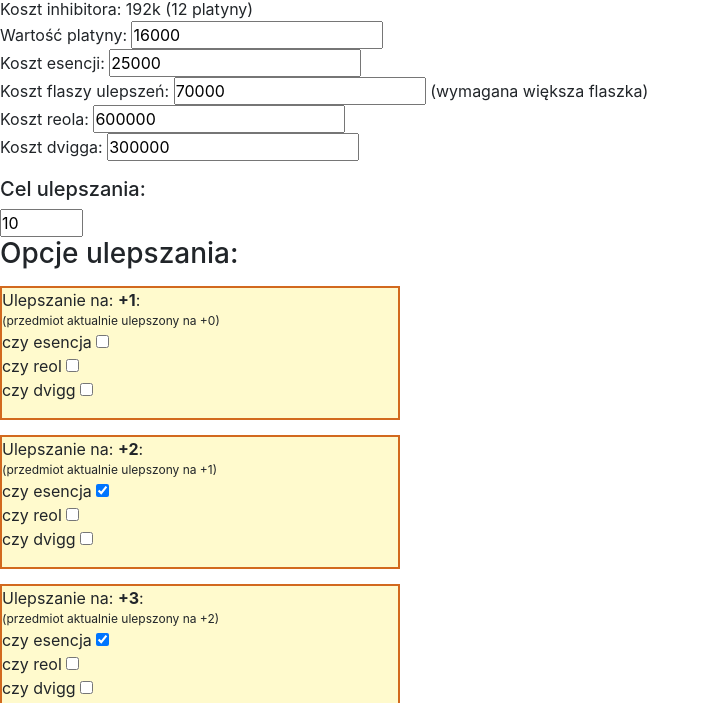
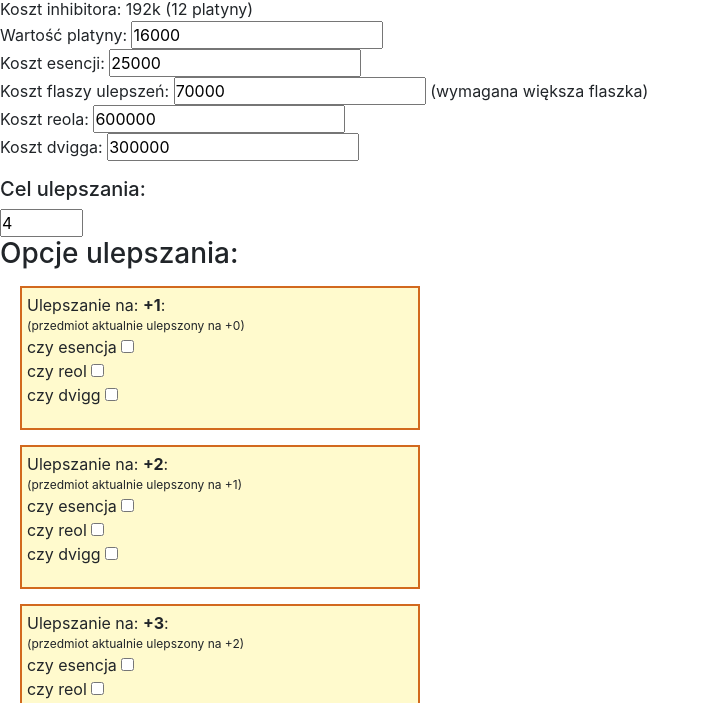
Before and after one commit to Raal93/TaernUpgradesSimulator, a React app: page / in a window 1280 px wide. Shown: the part 409-1112 px from the top of the page, without its empty margins (0-710 px from the left). Built offline with nearby package versions, Linux system fonts and the light colour scheme.

Commit message:
Working on managing the state of UpgradeOption components (partly done).

```diff
--- a/src/components/App.css
+++ b/src/components/App.css
@@ -30,6 +30,12 @@
   border: 2px solid chocolate;
   margin-top: 15px;
   width: 400px;
+  margin-left: 20px;
+  padding: 5px;
+}
+
+.upgradeOption ul {
+  list-style-type: none;
 }
 
 .upgradeOption__small {
--- a/src/components/App.js
+++ b/src/components/App.js
@@ -1,6 +1,5 @@
 import "./App.css";
 import React, { Component } from "react";
-// import { bossData } from "./Data.js";
 import "bootstrap/dist/css/bootstrap.css";
 import ShowItems from "./ShowItems.js";
 import UpgradeCosts from "./UpgradeCosts.js";
--- /dev/null
+++ b/src/components/UpgradeOption.js
@@ -0,0 +1,79 @@
+import React, { Component } from "react";
+
+class UpgradeOption extends Component {
+  state = {
+    // isEssenceAdded: true,
+    // isReolAdded: false,
+    // isDviggAdded: false,
+  };
+
+  componentDidMount() {
+    // this.setBasicOptions();
+  }
+
+  // setBasicOptions = () => {
+  //   const { upgradeStep } = this.props;
+
+  //   let isEssenceAdded = upgradeStep > 0 ? true : false;
+  //   let isReolAdded = upgradeStep > 5 ? true : false;
+  //   let isDviggAdded = upgradeStep > 5 ? true : false;
+
+  //   this.setState({
+  //     isEssenceAdded,
+  //     isReolAdded,
+  //     isDviggAdded,
+  //   });
+  // };
+
+  // handleChange = (e) => {
+  //   this.setState({
+  //     [e.target.name]: e.target.value,
+  //   });
+  // };
+
+  render() {
+    const { upgradeStep, handleOptionStatesChange, essencesValue } = this.props;
+    const { isEssenceAdded, isReolAdded, isDviggAdded } = this.state;
+    // const { handleChange } = this;
+
+    return (
+      <div className="upgradeOption">
+        Ulepszanie na: <strong>+{upgradeStep + 1}</strong>:{" "}
+        <span className="upgradeOption__small">
+          (przedmiot aktualnie ulepszony na +{upgradeStep})
+        </span>
+        <ul>
+          <li>
+            czy esencja{" "}
+            <input
+              type="checkbox"
+              onChange={() => handleOptionStatesChange(upgradeStep, 0)}
+              checked={isEssenceAdded}
+              name="isEssenceAdded"
+            />
+          </li>
+          <li>
+            czy reol{" "}
+            <input
+              type="checkbox"
+              onChange={() => handleOptionStatesChange(upgradeStep, 1)}
+              checked={isReolAdded}
+              name="isReolAdded"
+            />
+          </li>
+          <li>
+            czy dvigg{" "}
+            <input
+              type="checkbox"
+              onChange={() => handleOptionStatesChange(upgradeStep, 2)}
+              checked={isDviggAdded}
+              name="isDviggAdded"
+            />
+          </li>
+        </ul>
+      </div>
+    );
+  }
+}
+
+export default UpgradeOption;
--- a/src/components/UpgradeSettings.js
+++ b/src/components/UpgradeSettings.js
@@ -1,12 +1,61 @@
 import React, { Component } from "react";
+import UpgradeOption from "./UpgradeOption.js";
 
 class UpgradeSettings extends Component {
-  state = { upgradeGoal: 10 };
+  state = {
+    upgradeGoal: 4,
+    statesArray: [
+      [true, true, true],
+      [true, true, true],
+      [true, true, true],
+      [true, true, true],
+    ],
+  };
+
+  componentDidMount() {
+    // let statesArray = [
+    //   [true, true, true],
+    //   [true, true, true],
+    //   [true, true, true],
+    //   [true, true, true],
+    // ];
+    // this.setState({
+    //   statesArray,
+    // });
+  }
+
+  handleOptionStatesChange = (upgradeStep, itemType) => {
+    let statesArray = this.state.statesArray;
+
+    statesArray.map((upgradeOption, index) => {
+      if (index === upgradeStep) {
+        upgradeOption[itemType] = !upgradeOption[itemType];
+      }
+    });
+
+    // console.log(statesArray);
+    console.log(statesArray[1][0]);
+
+    this.setState({
+      statesArray,
+    });
+  };
 
   showUpgradeSettings = () => {
+    const { statesArray } = this.state;
+
     let options = [];
     for (let i = 0; i < this.state.upgradeGoal; i++) {
-      options.push(<UpgradeOption upgradeStep={i} key={i} />);
+      options.push(
+        <UpgradeOption
+          upgradeStep={i}
+          key={i}
+          isEssenceAdded={statesArray[i][0]}
+          isReolAdded={statesArray[i][1]}
+          isAdded={statesArray[i][2]}
+          handleOptionStatesChange={this.handleOptionStatesChange}
+        />
+      );
     }
     return options;
   };
@@ -39,80 +88,4 @@ class UpgradeSettings extends Component {
   }
 }
 
-class UpgradeOption extends Component {
-  state = {
-    isEssenceAdded: true,
-    isReolAdded: false,
-    isDviggAdded: false,
-  };
-
-  componentDidMount() {
-    this.setBasicOptions();
-  }
-
-  setBasicOptions = () => {
-    const { upgradeStep } = this.props;
-
-    let isEssenceAdded = upgradeStep > 0 ? true : false;
-    let isReolAdded = upgradeStep > 5 ? true : false;
-    let isDviggAdded = upgradeStep > 5 ? true : false;
-
-    this.setState({
-      isEssenceAdded,
-      isReolAdded,
-      isDviggAdded,
-    });
-  };
-
-  handleChange = (e) => {
-    this.setState({
-      [e.target.name]: e.target.value,
-    });
-  };
-
-  render() {
-    const { upgradeStep } = this.props;
-    const { isEssenceAdded, isReolAdded, isDviggAdded } = this.state;
-    const { handleChange } = this;
-
-    return (
-      <div className="upgradeOption">
-        Ulepszanie na: <strong>+{upgradeStep + 1}</strong>:{" "}
-        <span className="upgradeOption__small">
-          (przedmiot aktualnie ulepszony na +{upgradeStep})
-        </span>
-        <ul>
-          <li>
-            czy esencja{" "}
-            <input
-              type="checkbox"
-              onChange={handleChange}
-              checked={isEssenceAdded}
-              name="isEssenceAdded"
-            />
-          </li>
-          <li>
-            czy reol{" "}
-            <input
-              type="checkbox"
-              onChange={handleChange}
-              checked={isReolAdded}
-              name="isReolAdded"
-            />
-          </li>
-          <li>
-            czy dvigg{" "}
-            <input
-              type="checkbox"
-              onChange={handleChange}
-              checked={isDviggAdded}
-              name="isDviggAdded"
-            />
-          </li>
-        </ul>
-      </div>
-    );
-  }
-}
-
 export default UpgradeSettings;
```
